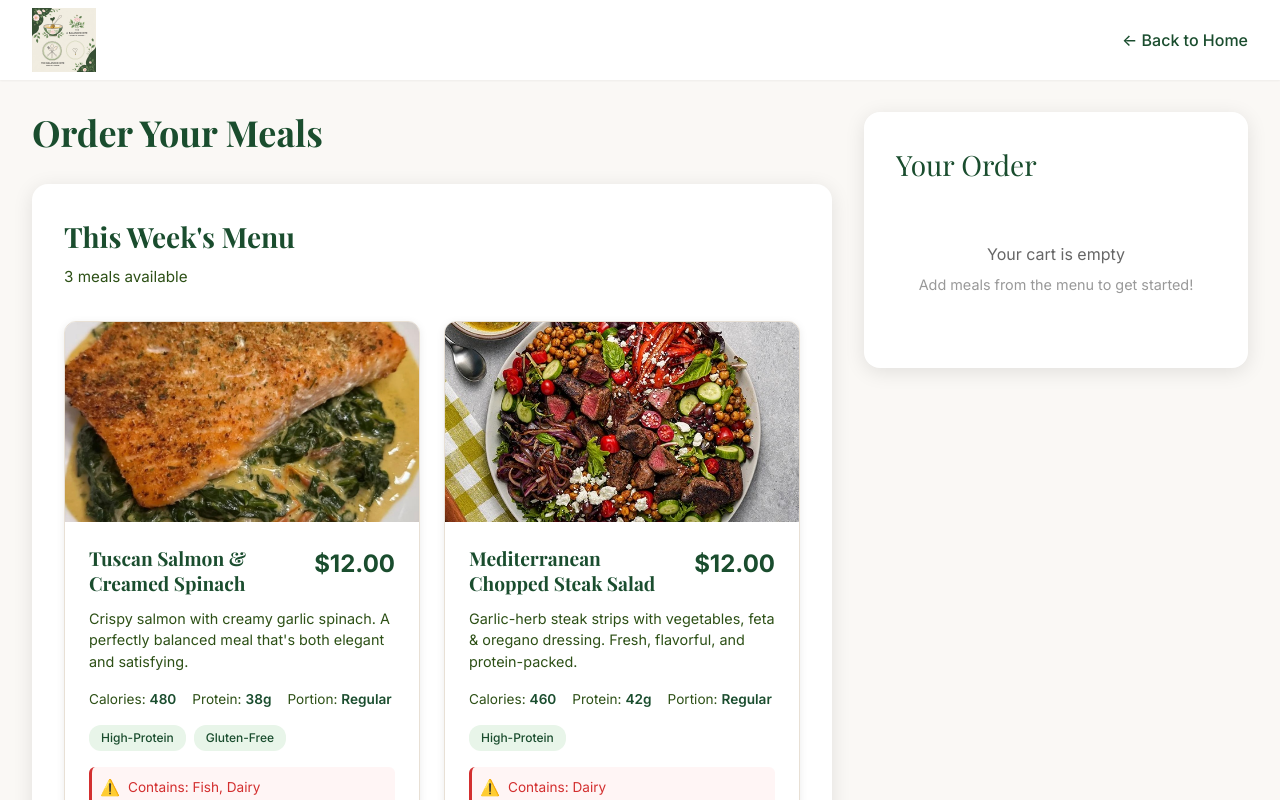
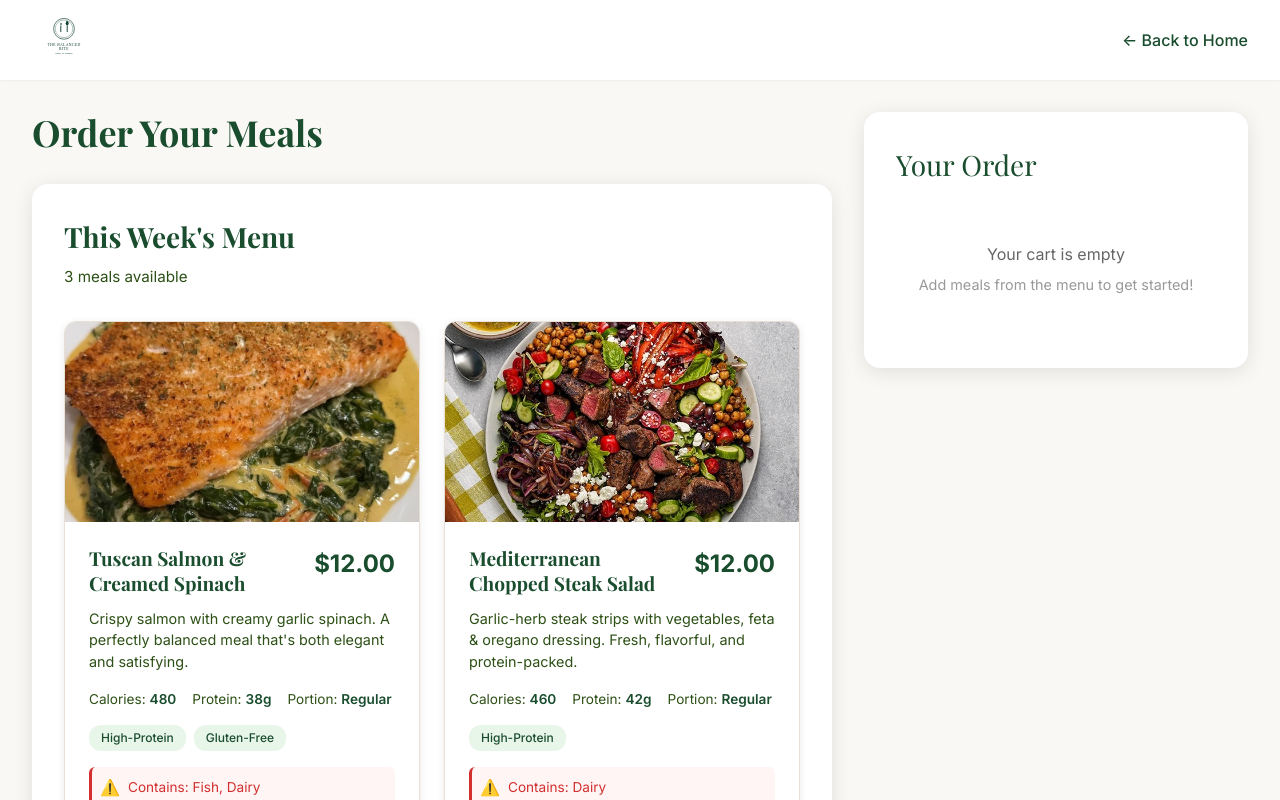
Before and after one commit to BTheCoderr/honeybyjasmine, a React (Create React App) app: page / in a window 1280 px wide. Both pictures are taken after a click on the button "Order This Week's Menu". Shown: the top 800 px of the page. Built offline with nearby package versions, Linux system fonts and the light colour scheme; the HTML template or start-up script is replaced by a standard one.

Commit message:
Update order page header logo to match new simplified design

```diff
--- a/src/App.js
+++ b/src/App.js
@@ -53,18 +53,9 @@ const OrderPage = () => {
               className="hover:opacity-80 transition-opacity"
             >
               <img
-                src="/images/hero/Feminine Logo Designs for Premium Honey Brand.svg"
+                src="/balanced-bite-logo.svg"
                 alt="THE BALANCED BITE - honey by Jasmine"
                 className="h-12 sm:h-16 w-auto"
-                onError={(e) => {
-                  // Fallback to PNG if SVG fails
-                  if (e.target.src.includes('.svg')) {
-                    e.target.src = '/images/hero/Feminine Logo Designs for Premium Honey Brand.png';
-                  } else if (e.target.src.includes('.png')) {
-                    // Fallback to JPG if PNG fails
-                    e.target.src = '/images/hero/Feminine Logo Designs for Premium Honey Brand.jpg';
-                  }
-                }}
               />
             </button>
             <button
```
